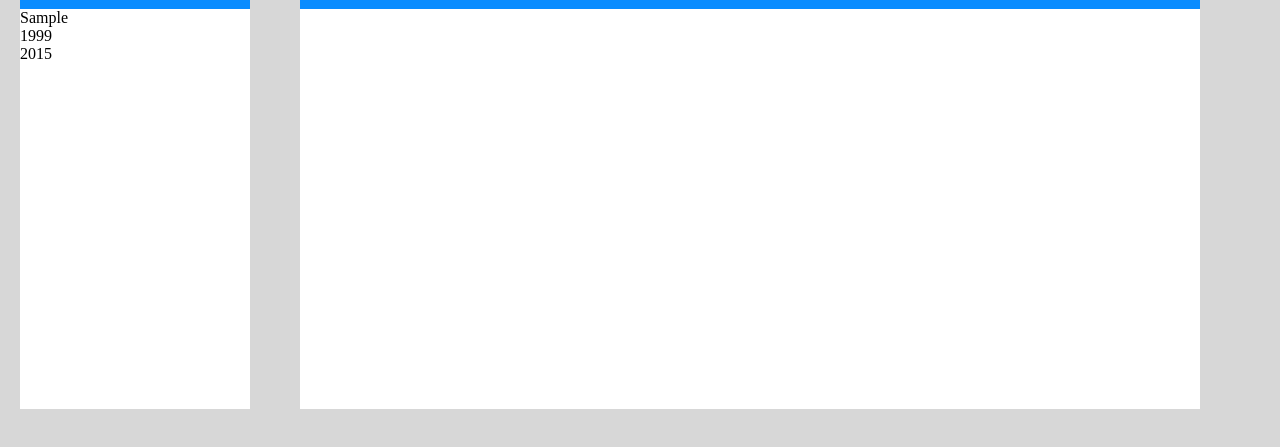
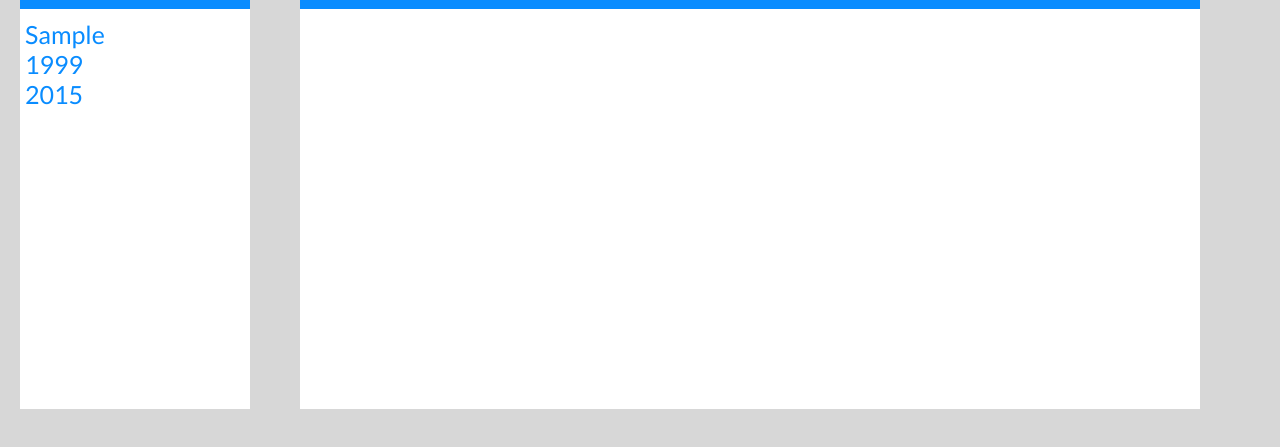
Before and after one commit to ASIKOrg/history-in-context-front-end, a plain HTML site: page home.html in a window 1280 px wide. Both pictures are taken after typing "Sample" into the empty fields and a click on the button "Add Event". Shown: the part 261-708 px from the top of the page. Drawn offline with nearby package versions, Linux system fonts and the light colour scheme.

Commit message:
just fixing some stuff up

```diff
--- a/css/main.css
+++ b/css/main.css
@@ -90,7 +90,7 @@ body {
     width: auto;
 }
 .event {
-    border-bottom: 1px solid gray;
+    border-bottom: 1px solid #098CFF;
 }
 
 .timeline_box_title {
@@ -112,3 +112,22 @@ body {
     left: 675px;
     top: 192px;
 }
+.description {
+    color: #098CFF;
+    font-size: 25px;
+    font-family: 'Lato';
+    margin-left: 5px;
+    margin-top: 10px;
+}
+.start {
+    color: #098CFF;
+    font-size: 25px;
+    font-family: 'Lato';
+    margin-left: 5px;
+}
+.end {
+    color: #098CFF;
+    font-size: 25px;
+    font-family: 'Lato';
+    margin-left: 5px;
+}
```
